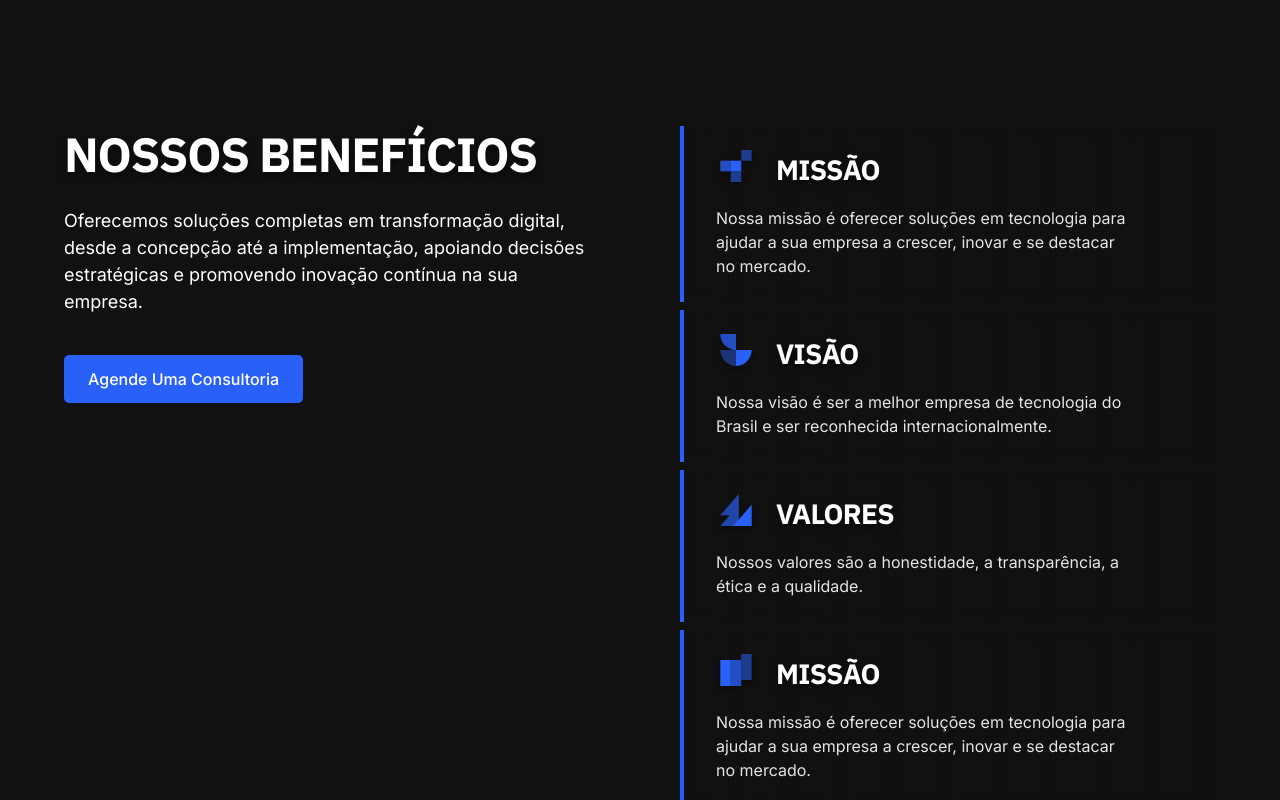
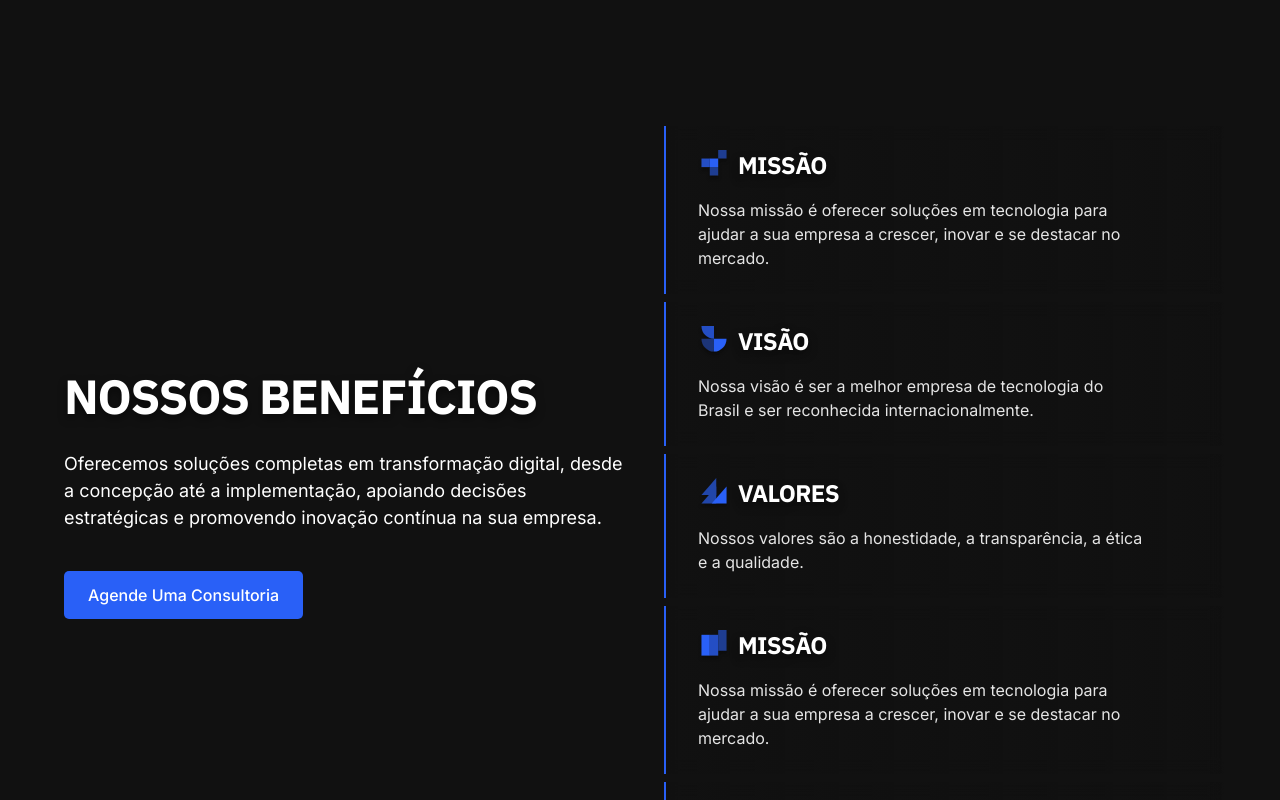
Before and after one commit to solutionsbi/SolutionsWebSite, a React (Vite) app: page /transformacao-digital in a window 1280 px wide. Shown: the part 1780-2580 px from the top of the page. Built offline with nearby package versions, Linux system fonts and the light colour scheme.

Commit message:
refactor: changed descriptions for services in the translations files

```diff
--- a/public/locales/en/translation.json
+++ b/public/locales/en/translation.json
@@ -157,7 +157,7 @@
                     },
                     "description": {
                         "short": "We offer complete data engineering solutions, from collection to analysis of large volumes, supporting strategic decisions and promoting continuous innovation in your company.",
-                        "medium": "We offer complete data engineering solutions, from collection to analysis of large volumes, supporting strategic decisions and promoting continuous innovation in your company.",
+                        "medium": "We offer complete data engineering solutions, from collection and storage to processing and analysis of large volumes of data, supporting strategic decisions and promoting continuous innovation in your company.",
                         "long": "We offer complete data engineering solutions, from collection to analysis of large volumes, supporting strategic decisions and promoting continuous innovation in your company."
                     },
                     "url": "/engenharia-de-dados",
@@ -336,7 +336,7 @@
                     },
                     "description": {
                         "short": "We offer complete custom systems solutions, from conception to implementation, supporting strategic decisions and promoting continuous innovation in your company.",
-                        "medium": "We offer complete custom systems solutions, from conception to implementation, supporting strategic decisions and promoting continuous innovation in your company.",
+                        "medium": "We design and develop custom systems that meet the specific needs of your business. From web and mobile applications to complex platforms, our developers transform ideas into efficient and scalable tools.",
                         "long": "We offer complete custom systems solutions, from conception to implementation, supporting strategic decisions and promoting continuous innovation in your company."
                     },
                     "url": "/sistemas-personalizados",
--- a/public/locales/pt/translation.json
+++ b/public/locales/pt/translation.json
@@ -46,10 +46,10 @@
                 },
                 "benefits": {
                     "title": {
-                        "part1": "Nossos",
-                        "part2": "Valores"
+                        "part1": "Vantagens",
+                        "part2": "Exclusivas"
                     },
-                    "description": "Na SolutionsBI, oferecemos soluções em tecnologia para ajudar a sua empresa a crescer, inovar e se destacar no mercado.Conheça nossos serviços e descubra como podemos ajudar a impulsionar o seu negócio.",
+                    "description": "Descubra como nossos serviços impulsionam seu negócio: Desenvolvimento Web, Aplicativos e Business Intelligence para o seu sucesso sem limites!",
                     "cta": {
                         "text": "Impulsione Seu Negócio",
                         "additionalText": "Saiba mais"
@@ -57,7 +57,7 @@
                     "cards": [
                         {
                             "title": "Missão",
-                            "description": "Nossa missão é oferecer soluções em tecnologia para ajudar a sua empresa a crescer, inovar e se destacar no mercado."
+                            "description": "Acreditamos em um ambiente extremamente colaborativo onde mais que colegas de trabalho, fazemos amigos na SolutionsBI. Para isso o respeito mutuo é a regra Nº1 internamente. Saber os limites de liberdade com cada um é essencial para sempre termos um ambiente leve, agradável e descontraído."
                         },
                         {
                             "title": "Visão",
@@ -156,9 +156,9 @@
                         "part2": "de Dados"
                     },
                     "description": {
-                        "short": "Oferecemos soluções completas em engenharia de dados, desde a coleta até a análise de grandes volumes, apoiando decisões estratégicas e promovendo inovação contínua na sua empresa.",
-                        "medium": "Oferecemos soluções completas em engenharia de dados, desde a coleta até a análise de grandes volumes, apoiando decisões estratégicas e promovendo inovação contínua na sua empresa.",
-                        "long": "Oferecemos soluções completas em engenharia de dados, desde a coleta até a análise de grandes volumes, apoiando decisões estratégicas e promovendo inovação contínua na sua empresa."
+                        "short": "Oferecemos soluções completas em engenharia de dados, desde a coleta até a análise, apoiando decisões estratégicas e promovendo a inovação em sua empresa.",
+                        "medium": "Oferecemos soluções completas em engenharia de dados, desde a coleta e armazenamento até o processamento e análise de grandes volumes de dados, apoiando decisões estratégicas e promovendo a inovação contínua em sua empresa.",
+                        "long": "Oferecemos soluções completas em engenharia de dados, abrangendo todas as etapas, desde a coleta e armazenamento até o processamento e análise de grandes volumes de dados. Nossas soluções garantem que sua empresa tenha as informações necessárias para apoiar decisões estratégicas, otimizar operações e promover a inovação contínua, mantendo-a competitiva e preparada para os desafios futuros."
                     },
                     "url": "/engenharia-de-dados",
                     "icon": "icon-engenharia-de-dados",
@@ -255,9 +255,9 @@
                         "part2": "Intelligence"
                     },
                     "description": {
-                        "short": "Oferecemos soluções completas em business intelligence, desde a coleta até a análise de grandes volumes, apoiando decisões estratégicas e promovendo inovação contínua na sua empresa.",
-                        "medium": "Oferecemos soluções completas em business intelligence, desde a coleta até a análise de grandes volumes, apoiando decisões estratégicas e promovendo inovação contínua na sua empresa.",
-                        "long": "Oferecemos soluções completas em business intelligence, desde a coleta até a análise de grandes volumes, apoiando decisões estratégicas e promovendo inovação contínua na sua empresa."
+                        "short": "Com nossas soluções de BI, transformamos dados em insights que otimizam operações, antecipam tendências e melhoram a tomada de decisões para impulsionar o crescimento.",
+                        "medium": "Com nossas soluções de BI, transformamos dados em vantagem competitiva. Organizamos suas informações e geramos insights que antecipam tendências, otimizam operações e melhoram a tomada de decisões. O BI oferece uma visão clara do seu negócio, permitindo reações rápidas e exploração de novas oportunidades de crescimento.",
+                        "long": "Com nossas soluções de BI, transformamos dados em vantagem competitiva. Organizamos suas informações e geramos insights valiosos que antecipam tendências, otimizam operações e melhoram a tomada de decisões. O BI oferece uma visão clara e abrangente do seu negócio, permitindo reações rápidas a mudanças e a exploração de novas oportunidades de crescimento, garantindo que sua empresa esteja sempre à frente no mercado."
                     },
                     "url": "/business-intelligence",
                     "icon": "icon-business-intelligence",
@@ -335,9 +335,9 @@
                         "part2": "Personalizados"
                     },
                     "description": {
-                        "short": "Oferecemos soluções completas em sistemas personalizados, desde a concepção até a implementação, apoiando decisões estratégicas e promovendo inovação contínua na sua empresa.",
-                        "medium": "Oferecemos soluções completas em sistemas personalizados, desde a concepção até a implementação, apoiando decisões estratégicas e promovendo inovação contínua na sua empresa.",
-                        "long": "Oferecemos soluções completas em sistemas personalizados, desde a concepção até a implementação, apoiando decisões estratégicas e promovendo inovação contínua na sua empresa."
+                        "short": "Projetamos e desenvolvemos sistemas personalizados que atendem às necessidades do seu negócio, transformando ideias em soluções eficientes e escaláveis.",
+                        "medium": "Projetamos e desenvolvemos sistemas personalizados que atendem as necessidades específicas do seu negócio. Desde aplicativos web e móveis até plataformas complexas, nossos desenvolvedores transformam ideias em ferramentas eficientes e escaláveis.",
+                        "long": "Projetamos e desenvolvemos sistemas personalizados que atendem às necessidades específicas do seu negócio. Desde aplicativos web e móveis até plataformas complexas, nossos desenvolvedores transformam suas ideias em ferramentas eficientes e escaláveis, garantindo que sua empresa tenha as soluções tecnológicas sob medida para crescer e prosperar."
                     },
                     "url": "/sistemas-personalizados",
                     "icon": "icon-sistemas-personalizados",
@@ -423,9 +423,9 @@
                         "part2": "Artificial"
                     },
                     "description": {
-                        "short": "Oferecemos soluções completas em inteligência artificial, desde a concepção até a implementação, apoiando decisões estratégicas e promovendo inovação contínua na sua empresa.",
-                        "medium": "Oferecemos soluções completas em inteligência artificial, desde a concepção até a implementação, apoiando decisões estratégicas e promovendo inovação contínua na sua empresa.",
-                        "long": "Oferecemos soluções completas em inteligência artificial, desde a concepção até a implementação, apoiando decisões estratégicas e promovendo inovação contínua na sua empresa."
+                        "short": "Utilizamos IA para automatizar processos, analisar dados e melhorar decisões, ajudando sua empresa a prever tendências, personalizar experiências e aumentar a eficiência.",
+                        "medium": "Utilizamos a Inteligência Artificial para criar soluções que automatizam processos, analisam grandes volumes de dados e aprimoram a tomada de decisões. Com nossas soluções de IA, sua empresa pode prever tendências, personalizar experiências e aumentar a eficiência operacional, tornando-se mais competitiva no mercado.",
+                        "long": "Utilizamos a Inteligência Artificial para criar soluções que automatizam processos, analisam grandes volumes de dados e aprimoram a tomada de decisões. Com nossas soluções de IA, sua empresa pode prever tendências, personalizar experiências e aumentar a eficiência operacional, tornando-se mais competitiva no mercado e pronta para enfrentar os desafios do futuro."
                     },
                     "url": "/inteligencia-artificial",
                     "icon": "icon-inteligencia-artificial",
@@ -519,9 +519,9 @@
                         "part2": "Digital"
                     },
                     "description": {
-                        "short": "Oferecemos soluções completas em transformação digital, desde a concepção até a implementação, apoiando decisões estratégicas e promovendo inovação contínua na sua empresa.",
-                        "medium": "Oferecemos soluções completas em transformação digital, desde a concepção até a implementação, apoiando decisões estratégicas e promovendo inovação contínua na sua empresa.",
-                        "long": "Oferecemos soluções completas em transformação digital, desde a concepção até a implementação, apoiando decisões estratégicas e promovendo inovação contínua na sua empresa."
+                        "short": "Ajudamos sua empresa a prosperar na era digital, modernizando processos e integrando tecnologias inovadoras para melhorar a eficiência e criar novas oportunidades.",
+                        "medium": "Ajudamos sua empresa a se adaptar e prosperar na era digital, modernizando processos e integrando tecnologias inovadoras. Nossa abordagem de transformação digital não só melhora a eficiência, mas também cria novas oportunidades de crescimento e inovação, alinhando sua empresa às demandas do mercado atual.",
+                        "long": "Ajudamos sua empresa a se adaptar e prosperar na era digital, modernizando processos e integrando tecnologias inovadoras. Nossa abordagem de transformação digital não apenas aumenta a eficiência, mas também abre novas oportunidades de crescimento e inovação, alinhando sua empresa às demandas do mercado atual e preparando-a para o futuro."
                     },
                     "url": "/transformacao-digital",
                     "icon": "icon-transformacao-digital",
@@ -615,9 +615,9 @@
                         "part2": "E-commerces"
                     },
                     "description": {
-                        "short": "Oferecemos soluções completas em websites e e-commerces, desde a concepção até a implementação, apoiando decisões estratégicas e promovendo inovação contínua na sua empresa.",
-                        "medium": "Oferecemos soluções completas em websites e e-commerces, desde a concepção até a implementação, apoiando decisões estratégicas e promovendo inovação contínua na sua empresa.",
-                        "long": "Oferecemos soluções completas em websites e e-commerces, desde a concepção até a implementação, apoiando decisões estratégicas e promovendo inovação contínua na sua empresa."
+                        "short": "Criamos websites e plataformas de e-commerce que atraem visitantes e convertem vendas, com foco em UX, design e SEO para fortalecer sua presença online.",
+                        "medium": "Desenvolvemos websites e plataformas de e-commerce que não apenas atraem visitantes, mas também convertem vendas. Nossas soluções são projetadas para oferecer uma experiência de usuário intuitiva e fluida, alinhada às melhores práticas de design e SEO, garantindo que sua presença online seja forte e eficaz.",
+                        "long": "Desenvolvemos websites e plataformas de e-commerce que não apenas atraem visitantes, mas também convertem vendas. Nossas soluções são projetadas para proporcionar uma experiência de usuário intuitiva e fluida, seguindo as melhores práticas de design e SEO. Isso garante que sua presença online seja forte, eficaz e capaz de gerar resultados concretos."
                     },
                     "url": "/websites-e-ecommerces",
                     "icon": "icon-websites-e-ecommerces",
--- a/src/Pages/Home.tsx
+++ b/src/Pages/Home.tsx
@@ -47,7 +47,7 @@ export default function Home() {
             <Benefícios
                 title={
                     <>
-                        {homeData.sections.benefits.title.part1}{' '}
+                        {homeData.sections.benefits.title.part1} <br />
                         <span className="text-brand-blue">
                             {homeData.sections.benefits.title.part2}
                         </span>
--- a/src/Pages/Sections/Beneficios.tsx
+++ b/src/Pages/Sections/Beneficios.tsx
@@ -141,13 +141,10 @@ export default function Beneficios({
                 />
             </div>
 
-            <div className="grid h-full">
-                <div className="container grid justify-items-center lg:grid-cols-2 lg:gap-20">
-                    <div className="mb-16 flex w-full flex-col">
+            <div className="container grid w-max items-center justify-items-center gap-10 lg:grid-cols-2">
+                <div className="mb-16 flex w-full max-w-md flex-col">
                     <div className="flex flex-col text-center lg:items-start lg:text-start">
-                            <h2 className="section-title mb-5 md:mb-6">
-                                {title}
-                            </h2>
+                        <h2 className="section-title mb-5 md:mb-6">{title}</h2>
                         <p className="section-description xl:text-md">
                             {description}
                         </p>
@@ -167,14 +164,14 @@ export default function Beneficios({
                     {benefits.map((benefit, index) => (
                         <div
                             key={index}
-                                className="benefit-item relative flex flex-col gap-4 border-l-[4px] border-brand-blue bg-gradient-to-r from-neutral-darkest/60 px-8 py-6 backdrop-blur"
+                            className="benefit-item relative flex max-w-md flex-col gap-4 border-l-2 border-brand-blue bg-gradient-to-r from-neutral-darkest/60 px-8 py-6 backdrop-blur"
                         >
-                                <div className="flex items-center gap-5">
+                            <div className="flex items-center gap-2">
                                 <img
-                                        className="h-10 w-10 [&_*]:filter-none"
+                                    className="h-8 w-8 [&_*]:filter-none"
                                     src={icons[index]}
                                 />
-                                    <h3 className="whitespace-pre-line text-2xl/[1.15] lg:text-3xl/[1.15] [&_*]:filter-none">
+                                <h3 className="whitespace-pre-line text-2xl/[1.15] [&_*]:filter-none">
                                     {benefit.title}
                                 </h3>
                             </div>
@@ -185,7 +182,6 @@ export default function Beneficios({
                     ))}
                 </div>
             </div>
-            </div>
         </section>
     )
 }
```
Lines whose indentation alone changed are shown as unchanged.
